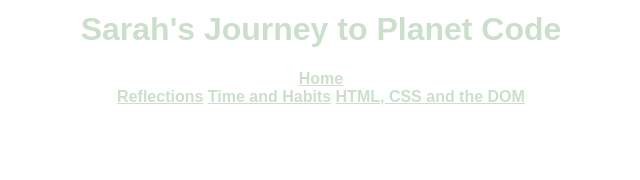
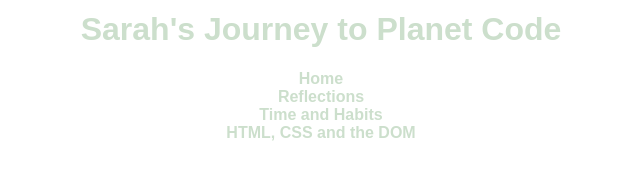
Before and after one commit to sarah-l-fitzgerald/sarah-l-fitzgerald.github.io, a plain HTML site: page index.html in a window 1280 px wide. Shown: the part 322-502 px from the top of the page, without its empty margins (319-959 px from the left). Drawn offline with Linux system fonts and the light colour scheme.

Commit message:
Change text

```diff
--- a/styles/main.css
+++ b/styles/main.css
@@ -27,9 +27,15 @@ body {
 
 }
 
-h1, a {
+h1 {
+   color: #CCDFCC;
+}
+
+a {
   color: #CCDFCC;
   font-weight: bold;
+  display: block;
+  text-decoration: none;
 }
 
 
```
